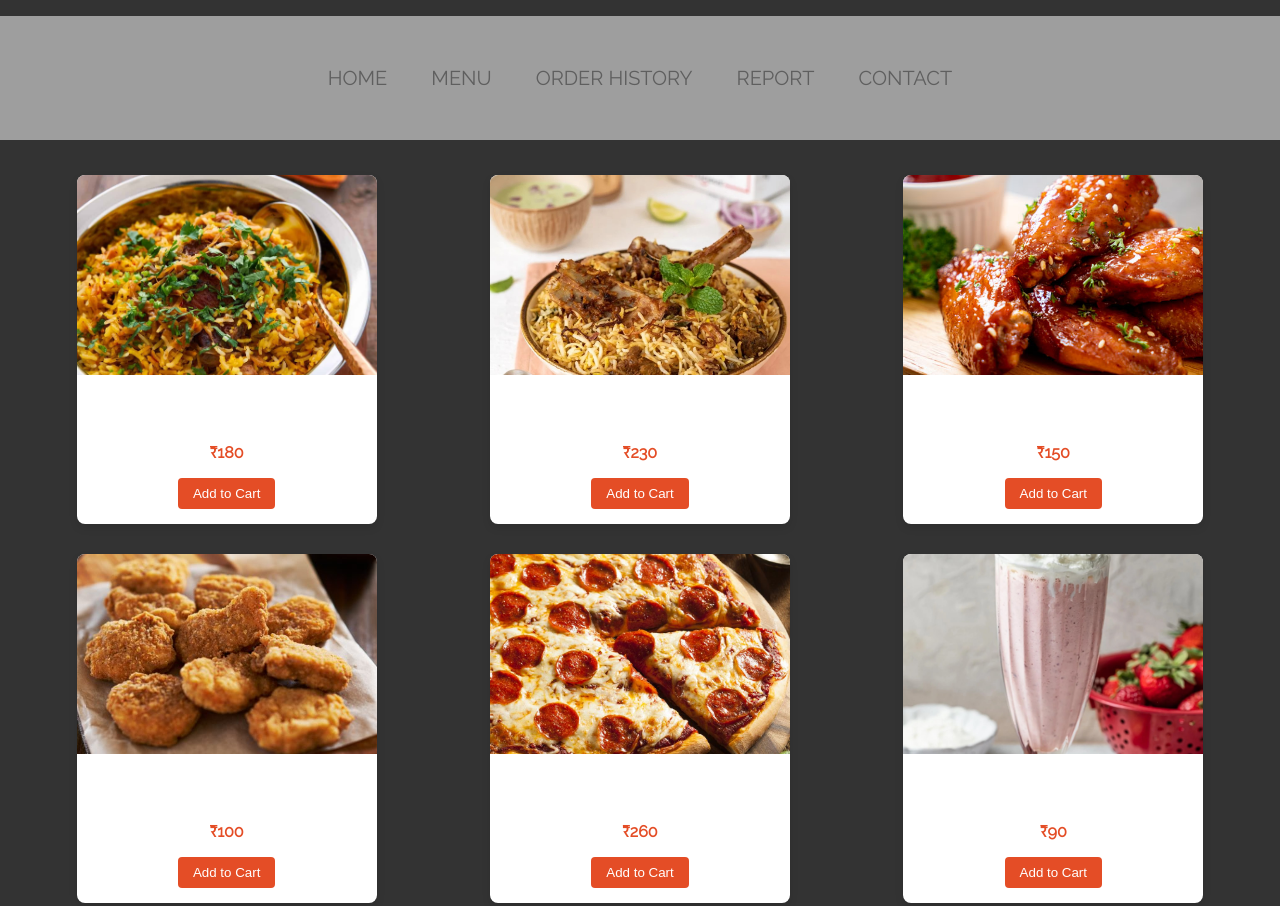
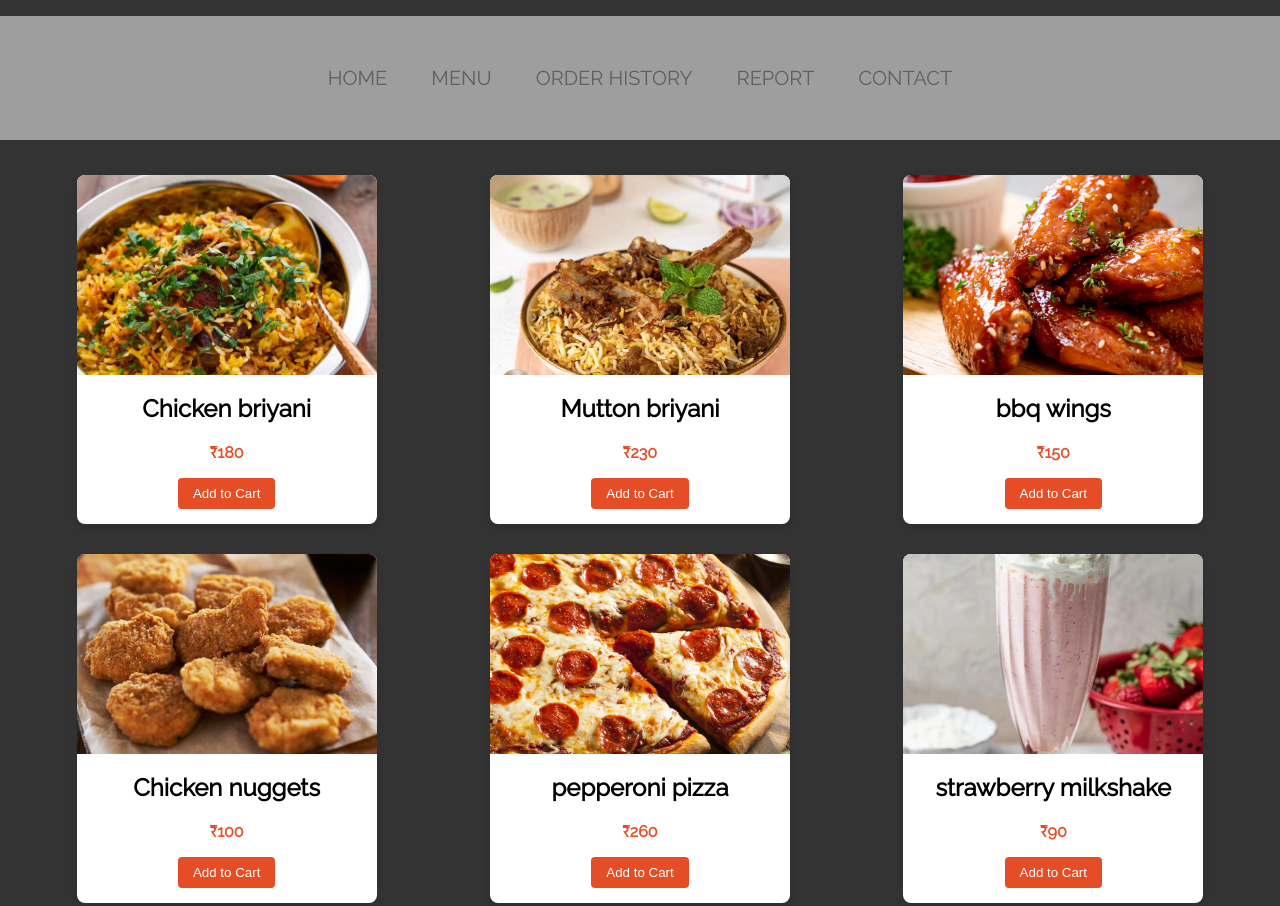
Before and after one commit to Rohits77/foodmenu.github.io, a plain HTML site: page index.html in a window 1280 px wide. Shown: the top 906 px of the page. Drawn offline with Linux system fonts and the light colour scheme.

Commit message:
Update styles.css

```diff
--- a/styles.css
+++ b/styles.css
@@ -526,6 +526,10 @@ div.highlightTextIn a:before
     transform: scale(1.2);
 }
 
+h2
+{
+	color:black;
+}
 
 
 
```
